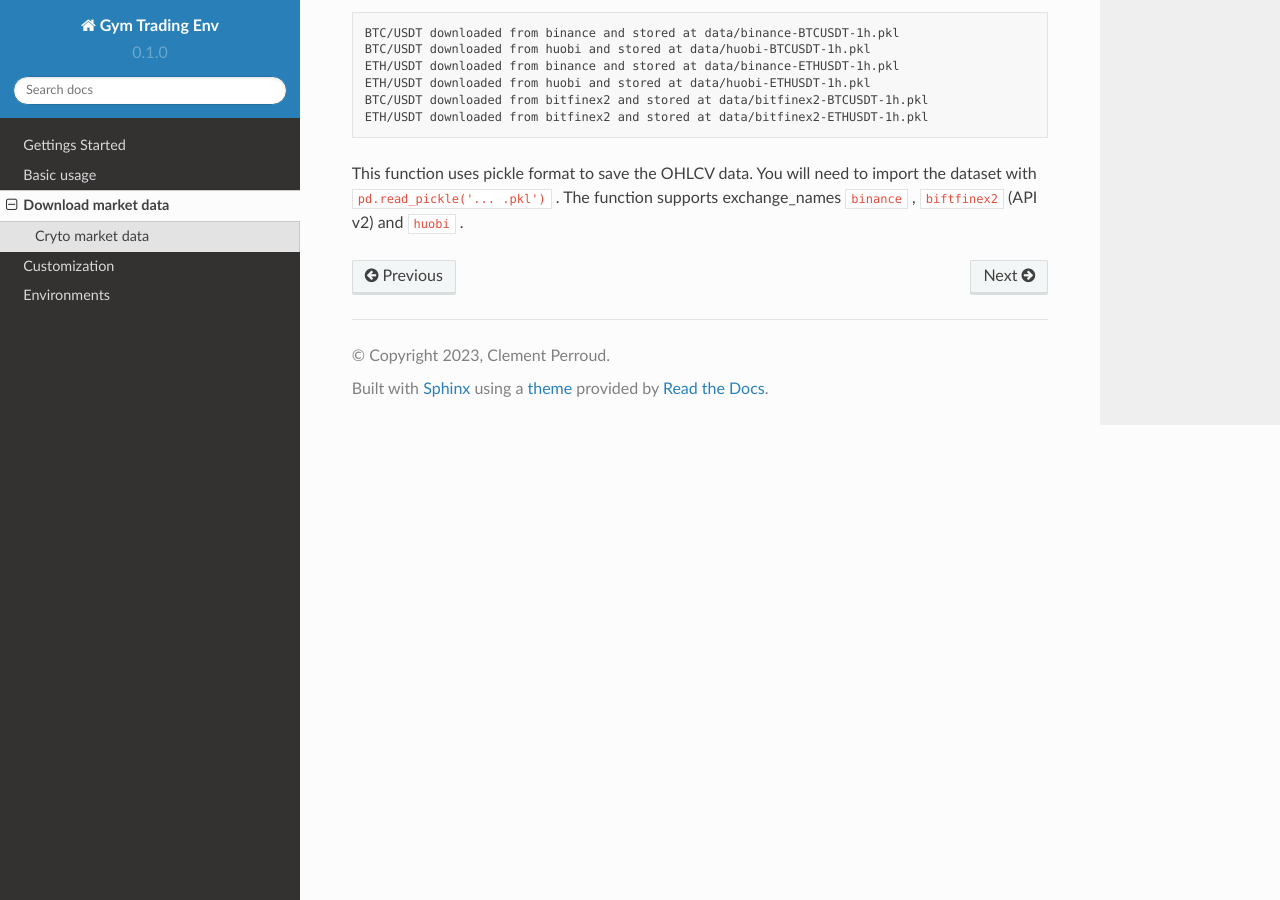
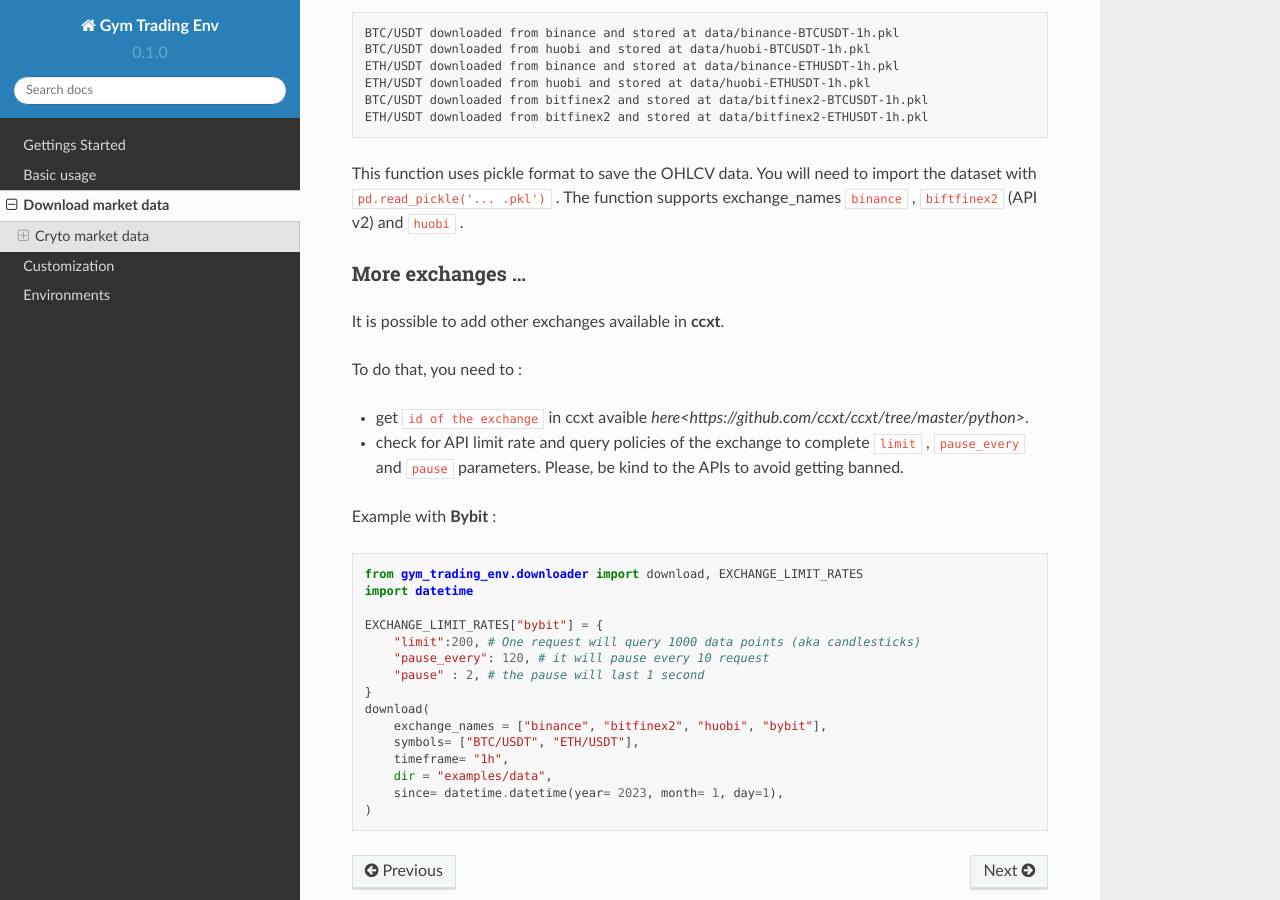
Before and after one commit to ClementPerroud/Gym-Trading-Env, a Sphinx documentation site: the page built from docs/source/download.rst, in a window 1280 px wide and 900 px high, scrolled down 584 px. Built offline with Sphinx 7.4.7 and the Read the Docs theme 2.0.0, drawn with Linux system fonts in a browser that asks for light colours.

Commit message:
Update download.rst

```diff
--- a/docs/source/download.rst
+++ b/docs/source/download.rst
@@ -32,3 +32,34 @@
   ETH/USDT downloaded from bitfinex2 and stored at data/bitfinex2-ETHUSDT-1h.pkl
 
 This function uses pickle format to save the OHLCV data. You will need to import the dataset with ``pd.read_pickle('... .pkl')`` . The function supports exchange_names ``binance`` , ``biftfinex2`` (API v2) and ``huobi`` .
+
+More exchanges ...
+~~~~~~~~~~
+
+
+It is possible to add other exchanges available in **ccxt**.
+
+To do that, you need to :
+
+* get ``id of the exchange`` in ccxt avaible `here<https://github.com/ccxt/ccxt/tree/master/python>`.
+* check for API limit rate and query policies of the exchange to complete ``limit`` , ``pause_every`` and ``pause`` parameters. Please, be kind to the APIs to avoid getting banned.
+
+Example with **Bybit** :
+
+.. code-block:: python
+
+  from gym_trading_env.downloader import download, EXCHANGE_LIMIT_RATES
+  import datetime
+
+  EXCHANGE_LIMIT_RATES["bybit"] = {
+      "limit":200, # One request will query 1000 data points (aka candlesticks)
+      "pause_every": 120, # it will pause every 10 request
+      "pause" : 2, # the pause will last 1 second
+  }
+  download(
+      exchange_names = ["binance", "bitfinex2", "huobi", "bybit"],
+      symbols= ["BTC/USDT", "ETH/USDT"],
+      timeframe= "1h",
+      dir = "examples/data",
+      since= datetime.datetime(year= 2023, month= 1, day=1),
+  )
```
